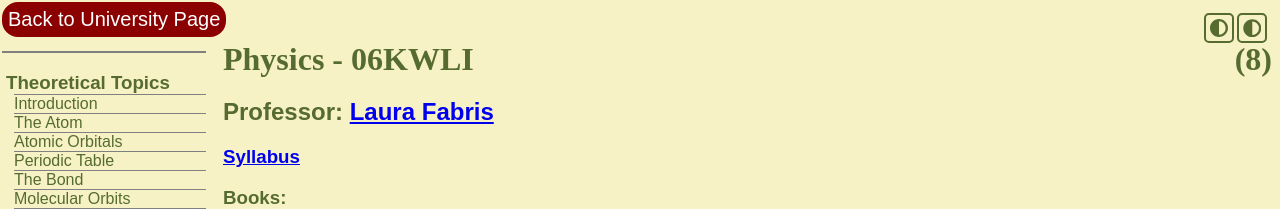
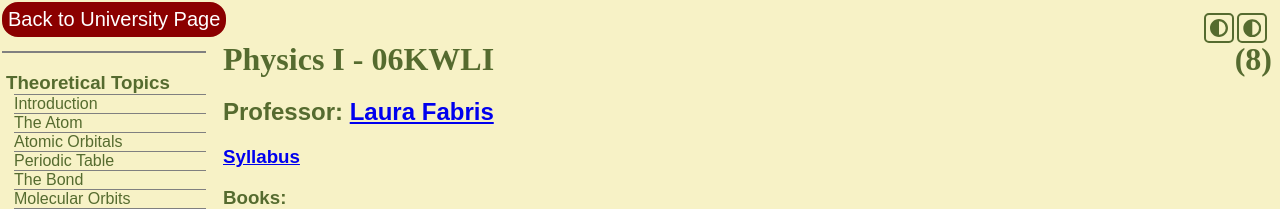
Before and after one commit to GiulianoPalazzi/giulianopalazzi.github.io, a Jekyll site: the page built from uni/phy1/phy1_index.html, in a window 1280 px wide. Shown: the top 209 px of the page. Built offline with Jekyll 4.4.1, drawn with Linux system fonts in a browser that asks for light colours; nearby versions of some CDN libraries.

```diff
--- a/uni/phy1/phy1_index.html
+++ b/uni/phy1/phy1_index.html
@@ -3,7 +3,7 @@ title: Physics
 layout: subject_index
 ---
 
-<h1>Physics - 06KWLI<span>(8)</span></h1>
+<h1>Physics I - 06KWLI<span>(8)</span></h1>
 <h2>
   Professor:
   <a
```
